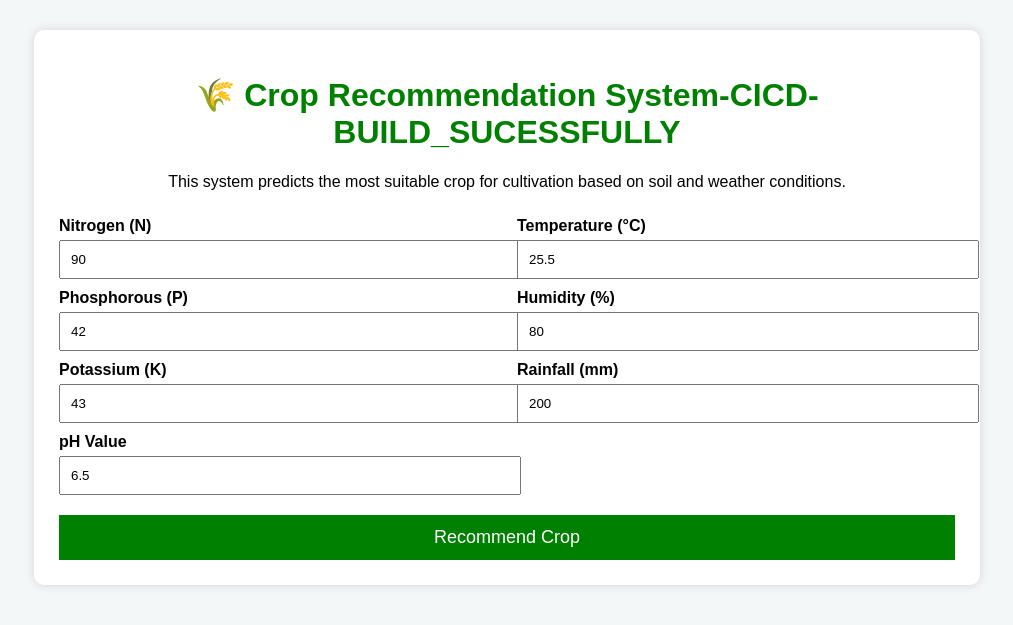
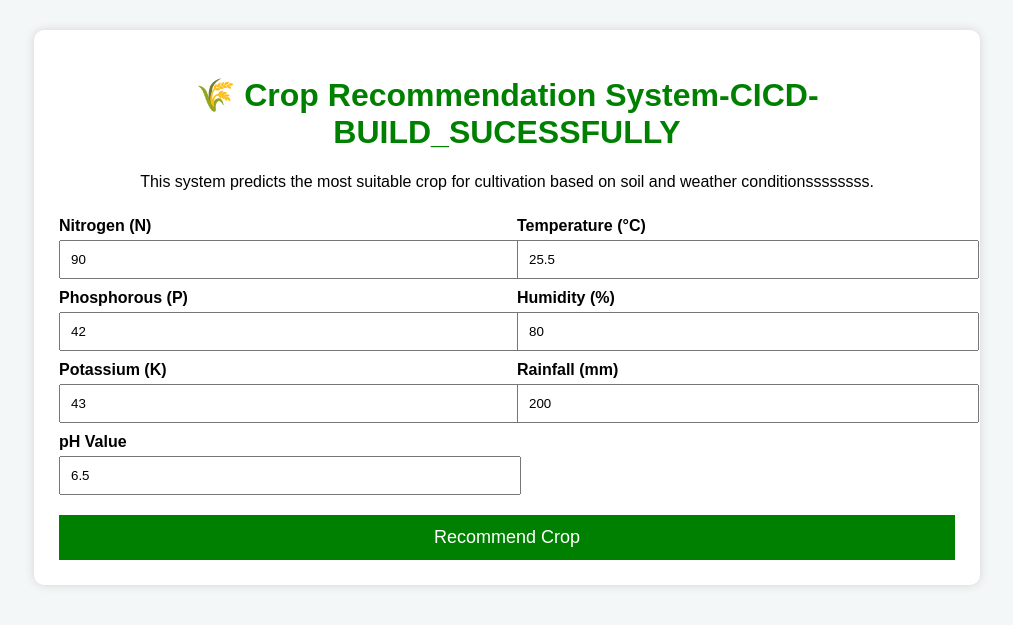
Before and after one commit to dtechpoint35-lab/crop-recommendation-ml, a Flask app: page / in a window 1280 px wide. Shown: the top 625 px of the page, without its empty margins (133-1146 px from the left). Run offline with Flask 3, Linux system fonts and the light colour scheme; parts of the project's set-up code (start-up, migrations or seed data) failed here and were passed over.

Commit message:
Update crop recommendation UI

```diff
--- a/app/templates/index.html
+++ b/app/templates/index.html
@@ -15,7 +15,7 @@
 
         <p>
             This system predicts the most suitable crop for cultivation
-            based on soil and weather conditions.
+            based on soil and weather conditionssssssss.
         </p>
 
         <form action="/predict" method="POST">
```
